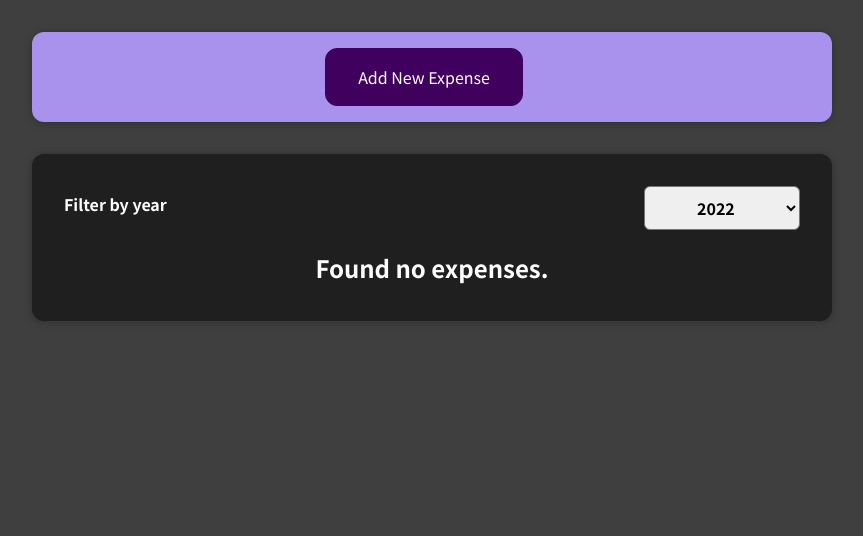
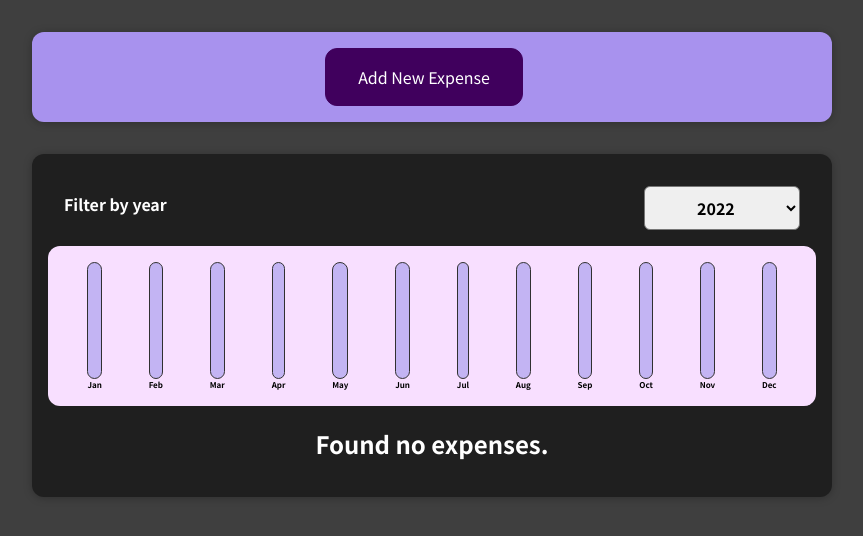
Before and after one commit to ivanmirandaortega/expense-tracker, a React (Create React App) app: page / in a window 1280 px wide. Shown: the top 536 px of the page, without its empty margins (208-1071 px from the left). Built offline with nearby package versions, Linux system fonts and the light colour scheme.

Commit message:
added dynamic chart fill

```diff
--- a/src/components/Chart/Chart.js
+++ b/src/components/Chart/Chart.js
@@ -1,16 +1,18 @@
 import React from 'react';
-import ChartBar from '..ChartBar/ChartBar/'
-
+import ChartBar from '../ChartBar/ChartBar'
 import './Chart.css'
 
 function Chart(props) {
+    const dataPointValues = props.dataPoints.map(dataPoint => dataPoint.value)
+    const totalMax = Math.max(...dataPointValues)
+
     return (
         <div className='chart'>
             {props.dataPoints.map(dataPoint =>
                 <ChartBar
                     key={dataPoint.label}
                     value={dataPoint.value}
-                    maxValue={null}
+                    maxValue={totalMax}
                     label={dataPoint.label}
                 />
             )}
--- a/src/components/ChartBar/ChartBar.js
+++ b/src/components/ChartBar/ChartBar.js
@@ -1,11 +1,10 @@
 import React from 'react';
-
 import './ChartBar.css'
 
 function ChartBar(props) {
     let barFillHeight = '0%'
 
-    if (props.max > 0) {
+    if (props.maxValue > 0) {
         barFillHeight = Math.round((props.value / props.maxValue) * 100) + '%'
     }
 
--- /dev/null
+++ b/src/components/ExpenseChart/ExpenseChart.js
@@ -0,0 +1,30 @@
+import React from 'react'
+import Chart from '../Chart/Chart'
+
+function ExpenseChart(props) {
+    const chartDataPoints = [
+        { label: 'Jan', value: 0 },
+        { label: 'Feb', value: 0 },
+        { label: 'Mar', value: 0 },
+        { label: 'Apr', value: 0 },
+        { label: 'May', value: 0 },
+        { label: 'Jun', value: 0 },
+        { label: 'Jul', value: 0 },
+        { label: 'Aug', value: 0 },
+        { label: 'Sep', value: 0 },
+        { label: 'Oct', value: 0 },
+        { label: 'Nov', value: 0 },
+        { label: 'Dec', value: 0 },
+    ]
+
+    for (const expense of props.expenses) {
+        const expenseMonth = expense.date.getMonth();
+        chartDataPoints[expenseMonth].value += expense.amount
+    }
+
+    return (
+        <Chart dataPoints={chartDataPoints} />
+    )
+}
+
+export default ExpenseChart
--- a/src/components/ExpenseForm/ExpenseForm.js
+++ b/src/components/ExpenseForm/ExpenseForm.js
@@ -48,7 +48,7 @@
         event.preventDefault();
         const expenseData = {
             title: enteredTitle,
-            amount: enteredAmount,
+            amount: +enteredAmount,
             date: new Date(enteredDate)
         };
 
--- a/src/components/Expenses/Expenses.js
+++ b/src/components/Expenses/Expenses.js
@@ -1,8 +1,9 @@
 import React, { useState } from "react";
 import Card from '../Card/Card'
-import './Expenses.css'
+import ExpenseChart from "../ExpenseChart/ExpenseChart";
 import ExpensesFilter from "../ExpensesFilter/ExpensesFilter";
 import ExpensesList from "../ExpensesList/ExpensesList";
+import './Expenses.css'
 
 function Expenses(props) {
     const [filteredYear, setFilteredYear] = useState('2022')
@@ -23,6 +24,7 @@
                     selected={filteredYear}
                     onChangeFilter={filterChangeHandler}
                 />
+                <ExpenseChart expenses={filteredExpenses} />
                 <ExpensesList items={filteredExpenses} />
             </Card>
         </div>
```
